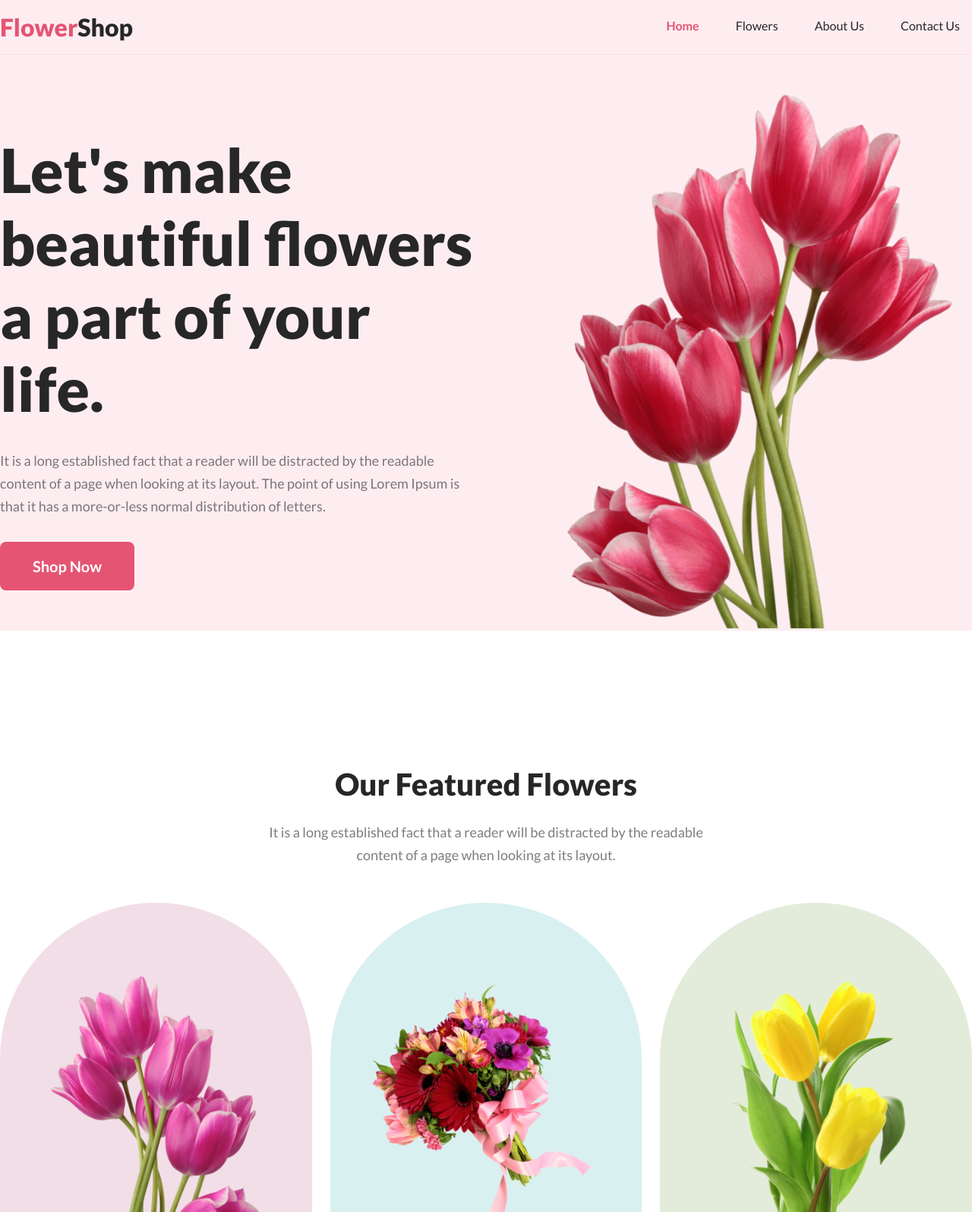
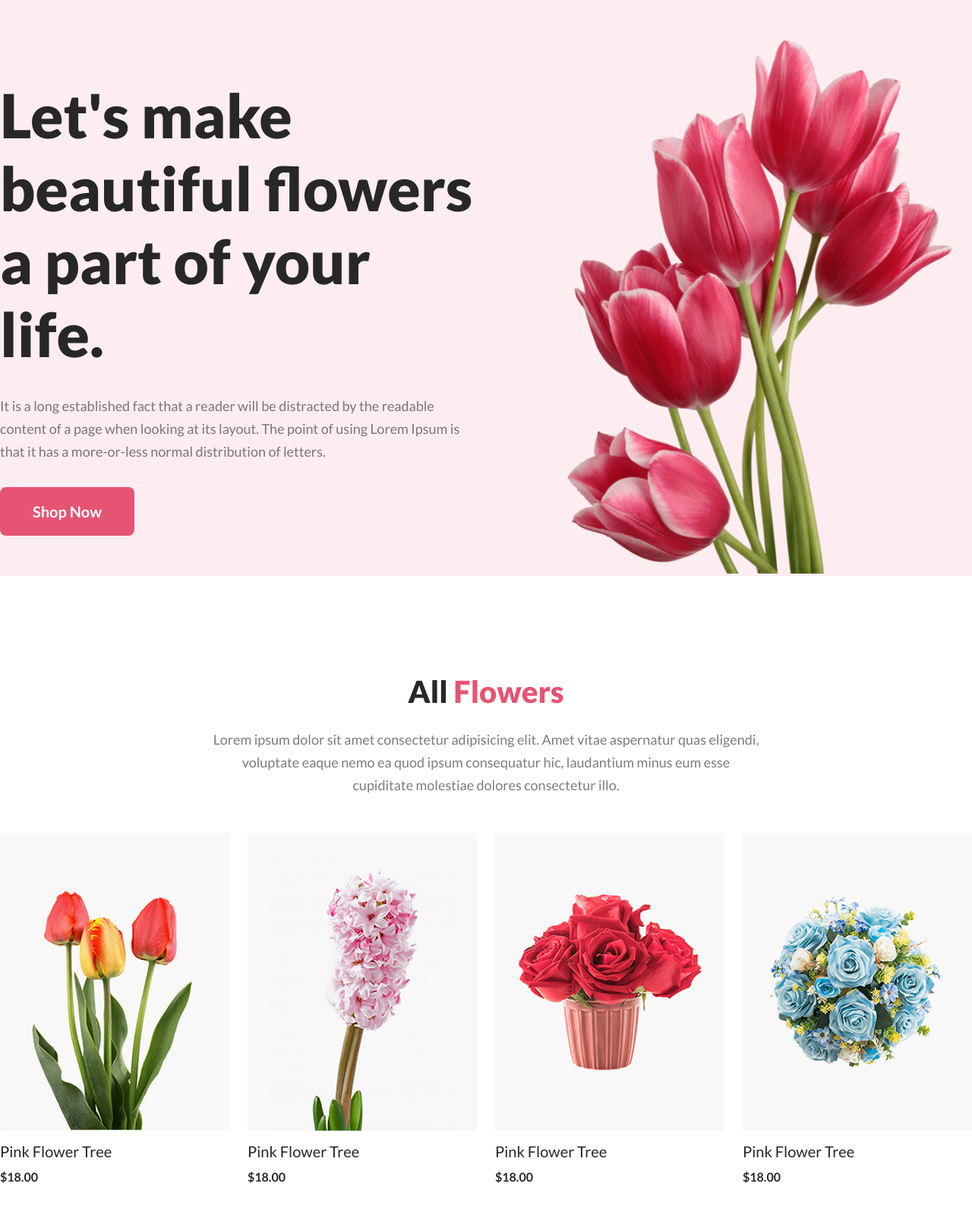
Before and after one commit to Roeich/flower-shop, a plain HTML site: page index.html in a window 1280 px wide. Shown: the top 1595 px of the page at 76% size. Drawn offline with Linux system fonts and the light colour scheme.

Commit message:
version 3

```diff
--- a/index.html
+++ b/index.html
@@ -15,42 +15,6 @@
 <body>
     <!-- header section -->
     <header class="header-section">
-        <div class="header-container">
-            <div class="header-logoTitle">
-                Flower<span>Shop</span>
-            </div>
-
-            <nav class="header-nav">
-                <ul class="header-navBar">
-                    <li class="header-navItem">
-                        <a class="header-navLink active" href="index.html">
-                            Home
-                        </a>
-                    </li>
-                    <li class="header-navItem">
-                        <a class="header-navLink" href="index.html">
-                            Flowers
-                        </a>
-                    </li>
-                    <li class="header-navItem">
-                        <a class="header-navLink" href="index.html">
-                            About Us
-                        </a>
-                    </li>
-                    <li class="header-navItem">
-                        <a class="header-navLink" href="index.html">
-                            Contact Us
-                        </a>
-                    </li>
-                </ul>
-            </nav>
-        </div>
-    </header>
-
-    <!-- main section -->
-    <main class="main-section">
-        <!-- banner section  -->
-        <section class="banner-section">
         <div class="banner-container">
             <div class="banner-contentBox">
                 <div class="banner-content">
@@ -71,6 +35,115 @@
                 <img class="banner-img" src="images/banner-flower.png" alt="header flower">
             </div>
         </div>
+    </header>
+
+    <!-- main section -->
+    <main class="main-section">
+        <!-- all products section -->
+        <section class="product-section">
+            <div class="product-container">
+                <div class="product-header">
+                    <h2 class="product-section-title">
+                        All <span>Flowers</span>
+                    </h2>
+                    <p class="product-section-desc">
+                        Lorem ipsum dolor sit amet consectetur adipisicing elit. Amet vitae aspernatur quas eligendi, voluptate eaque nemo ea quod ipsum consequatur hic, laudantium minus eum esse cupiditate molestiae dolores consectetur illo.
+                    </p>
+                </div>
+                <div class="product-list">
+                    <div class="product-item">
+                        <a class="product-card" href="#">
+                            <img class="product-img" src="images/flower-img-1.png" alt="flower" >
+                            <div class="product-title">
+                                Pink Flower Tree
+                            </div>
+                            <div class="product-price">
+                                $18.00
+                            </div>
+                        </a>
+                    </div>
+                    <div class="product-item">
+                        <a class="product-card" href="#">
+                            <img class="product-img" src="images/flower-img-2.png" alt="flower" >
+                            <div class="product-title">
+                                Pink Flower Tree
+                            </div>
+                            <div class="product-price">
+                                $18.00
+                            </div>
+                        </a>
+                    </div>
+                    <div class="product-item">
+                        <a class="product-card" href="#">
+                            <img class="product-img" src="images/flower-img-3.png" alt="flower" >
+                            <div class="product-title">
+                                Pink Flower Tree
+                            </div>
+                            <div class="product-price">
+                                $18.00
+                            </div>
+                        </a>
+                    </div>
+                    <div class="product-item">
+                        <a class="product-card" href="#">
+                            <img class="product-img" src="images/flower-img-4.png" alt="flower" >
+                            <div class="product-title">
+                                Pink Flower Tree
+                            </div>
+                            <div class="product-price">
+                                $18.00
+                            </div>
+                        </a>
+                    </div>
+                    <div class="product-item">
+                        <a class="product-card" href="#">
+                            <img class="product-img" src="images/flower-img-4.png" alt="flower" >
+                            <div class="product-title">
+                                Pink Flower Tree
+                            </div>
+                            <div class="product-price">
+                                $18.00
+                            </div>
+                        </a>
+                    </div>
+                    <div class="product-item">
+                        <a class="product-card" href="#">
+                            <img class="product-img" src="images/flower-img-3.png" alt="flower" >
+                            <div class="product-title">
+                                Pink Flower Tree
+                            </div>
+                            <div class="product-price">
+                                $18.00
+                            </div>
+                        </a>
+                    </div>
+                    <div class="product-item">
+                        <a class="product-card" href="#">
+                            <img class="product-img" src="images/flower-img-2.png" alt="flower" >
+                            <div class="product-title">
+                                Pink Flower Tree
+                            </div>
+                            <div class="product-price">
+                                $18.00
+                            </div>
+                        </a>
+                    </div>
+                    <div class="product-item">
+                        <a class="product-card" href="#">
+                            <img class="product-img" src="images/flower-img-1.png" alt="flower" >
+                            <div class="product-title">
+                                Pink Flower Tree
+                            </div>
+                            <div class="product-price">
+                                $18.00
+                            </div>
+                        </a>
+                    </div>
+
+
+
+                </div>
+            </div>
         </section>
 
         <!-- Our Featured Flowers section -->
@@ -88,26 +161,26 @@
                 <div class="featured-imageItems">
                     <div class="featured-imageItem featured-imageItem-1">
                         <div class="featured-imgBox">
-                            <img class="featured-img" src="images/featured-flower-1.png" alt="featured flower" >
+                            <img class="featured-img" src="images/featured-flower-1.png" alt="featured flower">
                         </div>
                         <div class="featured-imgTitle">
-                            Pink Flower Tree
+                            <a href="#">Pink Flower Tree</a>
                         </div>
                     </div>
                     <div class="featured-imageItem featured-imageItem-2">
                         <div class="featured-imgBox">
-                            <img class="featured-img" src="images/featured-flower-2.png" alt="featured flower" >
+                            <img class="featured-img" src="images/featured-flower-2.png" alt="featured flower">
                         </div>
                         <div class="featured-imgTitle">
-                            Pink Flower Tree
+                            <a href="#">Pink Flower Tree</a>
                         </div>
                     </div>
                     <div class="featured-imageItem featured-imageItem-3">
                         <div class="featured-imgBox">
-                            <img class="featured-img" src="images/featured-flower-3.png" alt="featured flower" >
+                            <img class="featured-img" src="images/featured-flower-3.png" alt="featured flower">
                         </div>
                         <div class="featured-imgTitle">
-                            Pink Flower Tree
+                            <a href="#">Pink Flower Tree</a>
                         </div>
                     </div>
                 </div>
@@ -151,7 +224,7 @@
                         <p class="hot-deal-desc">
                             It is a long established fact that a reader will be distracted by the readable content of a page when looking at its layout.
                         </p>
-                        <a class="btn btn-primary" href="#" >Sign Up</a>
+                        <a class="btn btn-primary" href="#">Sign Up</a>
                     </div>
                 </div>
                 <div class="hot-deal-imgBox">
@@ -174,16 +247,36 @@
 
                 <div class="instagram-post-items">
                     <div class="instagram-post-item">
-                        <img class="instagram-post-img" src="images/flower-1.png" alt="flower" >
+                        <img class="instagram-post-img" src="images/flower-1.png" alt="flower">
                     </div>
                     <div class="instagram-post-item">
-                        <img class="instagram-post-img" src="images/flower-2.png" alt="flower" >
+                        <img class="instagram-post-img" src="images/flower-2.png" alt="flower">
                     </div>
                     <div class="instagram-post-item">
-                        <img class="instagram-post-img" src="images/flower-3.png" alt="flower" >
+                        <img class="instagram-post-img" src="images/flower-3.png" alt="flower">
                     </div>
                     <div class="instagram-post-item">
-                        <img class="instagram-post-img" src="images/flower-4.png" alt="flower" >
+                        <img class="instagram-post-img" src="images/flower-4.png" alt="flower">
+                    </div>
+                </div>
+            </div>
+        </section>
+
+        <!-- about section -->
+        <section class="about-section">
+            <div class="about-container">
+                <div class="about-imgBox">
+                    <img class="about-img" src="images/featured-flower-2.png" alt="hot deal image">
+                </div>
+                <div class="about-contentBox">
+                    <div class="about-content">
+                        <h2 class="about-section-title">
+                            About <span>Us</span>
+                        </h2>
+                        <p class="about-desc">
+                            Lorem ipsum dolor, sit amet consectetur adipisicing elit. Ratione optio, facere vitae nemo quibusdam magni nulla expedita reiciendis assumenda sint aliquam delectus totam sed, maxime asperiores? Commodi recusandae modi consequatur.
+                        </p>
+                        <a class="btn btn-primary" href="#">Read More</a>
                     </div>
                 </div>
             </div>
--- a/style.css
+++ b/style.css
@@ -35,52 +35,10 @@ body {
 
 /* header section */
 .header-section{
-    padding: 16px 0px;
-    background: rgba(229, 84, 115, 0.10);
-    border-bottom: 1px solid rgba(229, 84, 115, 0.10);
-}
-.header-container{
-   max-width: 1440px;
-   margin: auto;
-   display: flex;
-   justify-content: space-between;
-}
-.header-logoTitle {
-    color: #E55473;
-    font-size: 32px;
-    font-weight: 800;
-    margin-bottom: 0px;
-}
-
-.header-logoTitle span {
-    color: #272727;
-}
-.header-nav{}
-.header-navBar{
-    display: flex;
-    align-items: center;
-    margin-bottom: 0px;
-    list-style: none;
-
-}
-.header-navItem{
-    margin-left: 16px;
-}
-.header-navLink{
-    display: inline-block;
-    padding: 8px 16px;
-    text-decoration: none;
-    color:#272727
-}
-.header-navLink.active{
-    color: #E55473;
-    font-weight: bold;
-}
-/* banner section */
-.banner-section {
     padding-top: 50px;
     background: rgba(229, 84, 115, 0.10);
 }
+/* banner section */
 
 .banner-container {
     max-width: 1440px;
@@ -122,11 +80,70 @@ body {
 
 
 /* main section */
-
 .main-section {}
-
+.product-section{
+    padding: 128px 0px;
+    border-bottom: 1px solid rgba(0, 0, 0, 0.08);
+}
+.product-container{
+    max-width: 1440px;
+    margin: auto;
+}
+.product-header{
+    max-width: 720px;
+    margin: auto;
+}
+.product-section-title{
+    color: #272727;
+    text-align: center;
+    font-size: 40px;
+    font-weight: 800;
+    margin-bottom: 24px;
+}
+.product-section-title span{
+    color: #E55473;
+}
+.product-section-desc{
+    color: rgba(39, 39, 39, 0.60);
+    text-align: center;
+    font-size: 18px;
+    font-weight: 400;
+    line-height: 30px;
+    margin-bottom: 48px;
+}
+.product-list{
+    display: flex;
+    flex-wrap: wrap;
+    margin:-24px -12px 0px -12px;
+}
+.product-item{
+    width: 25%;
+    padding: 0px 12px;
+    margin-top: 24px;
+}
+.product-card{
+    display: block;
+    text-decoration: none;
+    color:#272727;
+    padding-bottom: 16px;
+}
+.product-img{
+    width: 100%;
+    margin-bottom: 12px;
+}
+.product-title{
+    font-size: 20px;
+    margin-bottom: 12px;
+}
+.product-card:hover .product-title{
+    color:#E55473;
+}
+.product-price{
+    font-weight: 700;
+}
+/* Featured Flowers section */
 .feature-section {
-    padding: 178px 0px 128px 0px;
+    padding: 130px 0px 128px 0px;
 }
 
 .feature-container {
@@ -190,14 +207,16 @@ body {
 }
 
 .featured-imgTitle {
-    color: #272727;
     text-align: center;
     font-size: 24px;
     font-weight: 700;
     line-height: 35px;
     text-decoration-line: underline;
 }
-
+.featured-imgTitle a{
+    color: #272727;
+    text-decoration: none;
+}
 
 /* service features section */
 
@@ -283,7 +302,7 @@ body {
 /* instagram post section */
 
 .instagram-post-section {
-    padding-top: 128px;
+    padding: 128px 0px;
 }
 
 .instagram-post-container {
@@ -326,6 +345,47 @@ body {
     max-width: 100%;
 }
 
+
+/* hot deal section */
+
+.about-section {
+    padding: 50px 0px;
+    border-radius: 8px;
+    background: rgba(229, 84, 115, 0.05);
+}
+
+.about-container {
+    max-width: 1098px;
+    margin: auto;
+    display: flex;
+    justify-content: space-between;
+    align-items: center;
+}
+
+.about-contentBox {
+    max-width: 594px;
+}
+
+.about-content {}
+
+.about-section-title {
+    color: #272727;
+    font-size: 40px;
+    font-weight: 800;
+    margin-bottom: 24px;
+}
+
+.about-title span {
+    color: #E55473;
+}
+
+.about-desc {
+    color: rgba(39, 39, 39, 0.60);
+    font-size: 18px;
+    font-weight: 400;
+    line-height: 30px;
+    margin-bottom: 32px;
+}
 
 /* subscribe section */
 
```
Also changed, not shown: images/flower-img-1.png (added), images/flower-img-2.png (added), images/flower-img-3.png (added), images/flower-img-4.png (added). Lines whose indentation alone changed are shown as unchanged.
